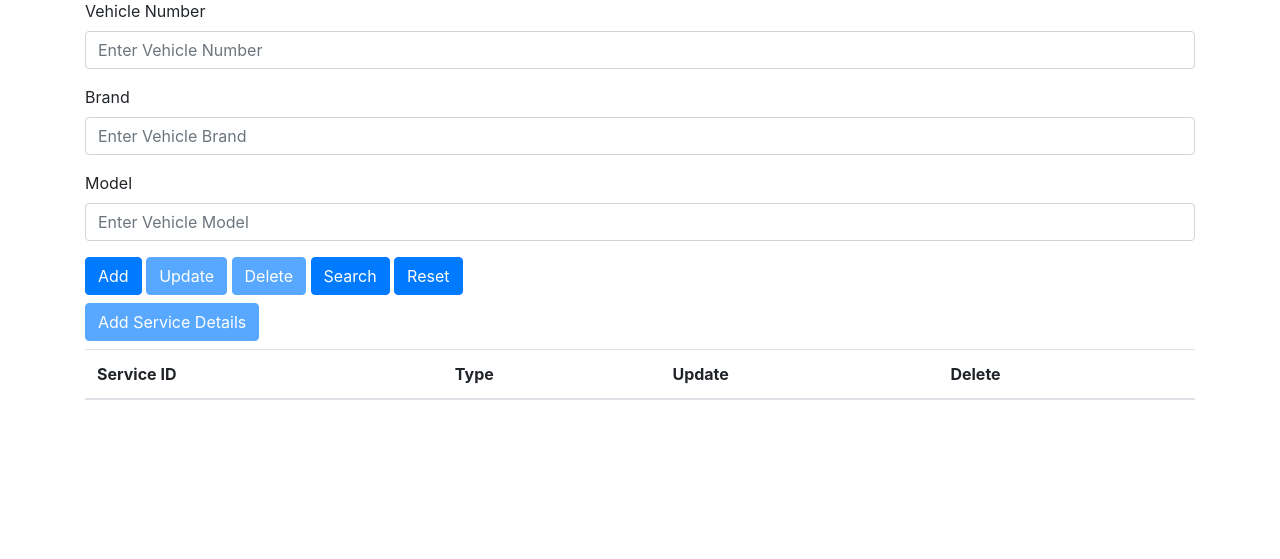
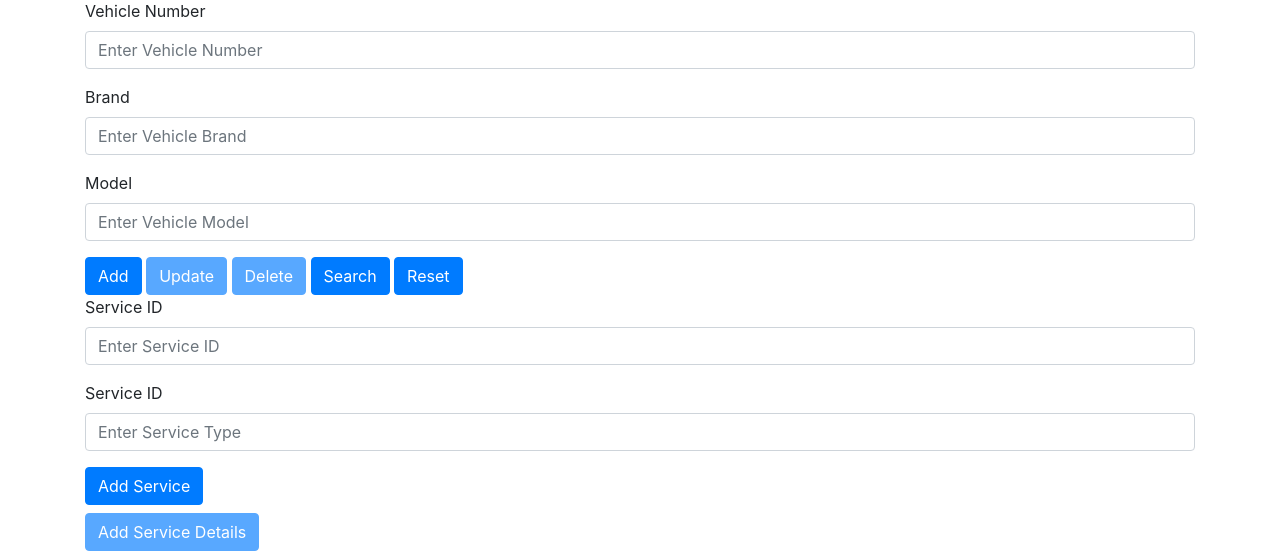
Before and after one commit to AunSyedShah/test_phase_fyp, a Django app: page / in a window 1280 px wide. Shown: the part 57-616 px from the top of the page. Run offline with Django 4.2, Linux system fonts and the light colour scheme; lists and menus that the app fills with data are empty; some libraries are stand-ins or nearby versions.

Commit message:
new form for adding services

```diff
--- a/templates/add_vehicle.html
+++ b/templates/add_vehicle.html
@@ -135,6 +135,12 @@
                 }
             }
         )
+
+        $(document).ready(
+            function () {
+                // $("#dynamic-form").hide();
+            }
+        )
     </script>
 {% endblock %}
 {% block content %}
@@ -174,8 +180,19 @@
             <button type="reset" class="btn btn-primary" id="reset-form">Reset</button>
         </form>
     </div>
-
-
+    <div id="dynamic-form">
+        <form>
+            <div class="form-group">
+                <label for="service_id">Service ID</label>
+                <input type="text" class="form-control" id="service_id" placeholder="Enter Service ID">
+            </div>
+            <div class="form-group">
+                <label for="service_type">Service ID</label>
+                <input type="text" class="form-control" id="service_type" placeholder="Enter Service Type">
+            </div>
+            <button type="button" class="btn btn-primary">Add Service</button>
+        </form>
+    </div>
     <div class="my-2">
         {% if not vehicle_details %}
             <button type="submit" class="btn btn-primary" name="add_service_button" disabled>Add Service Details
```
